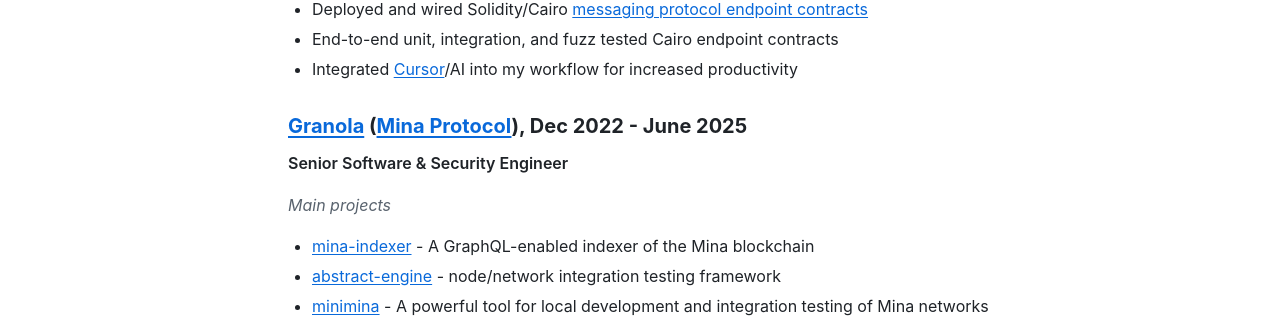
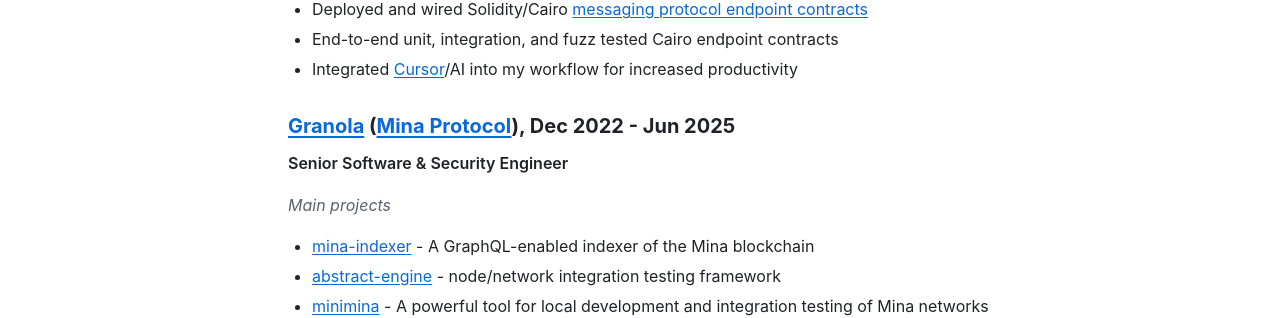
Before and after one commit to Isaac-DeFrain/projects, a Jekyll site: the page built from index.md, in a window 1280 px wide and 900 px high, scrolled down 416 px. Shown: the part 146-464 px from the top of the window. Built offline with Jekyll 4.4.1, drawn with Linux system fonts in a browser that asks for light colours.

Commit message:
feat: update projects

```diff
--- a/index.md
+++ b/index.md
@@ -24,7 +24,7 @@ _Responsibilities_
 - End-to-end unit, integration, and fuzz tested Cairo endpoint contracts
 - Integrated [Cursor](https://cursor.com/agents)/AI into my workflow for increased productivity
 
-### [Granola](https://granola.team/) ([Mina Protocol](https://minaprotocol.com/)), Dec 2022 - June 2025
+### [Granola](https://granola.team/) ([Mina Protocol](https://minaprotocol.com/)), Dec 2022 - Jun 2025
 
 __Senior Software & Security Engineer__
 
@@ -88,7 +88,7 @@ _Responsibilities_
 - [Website](https://scotus-helper.com)
 - [Source code](https://github.com/Isaac-DeFrain/scotus-helper)
 
-<img src="https://opengraph.githubassets.com/ef3ac15b59f3242dcfeb6ab29b02aa4cc114fd0e2d45fecc5e4b9d0c54db35a4/Isaac-DeFrain/scotus-helper" width="50%" alt="SCOTUS helper" />
+<img src="https://opengraph.githubassets.com/38ccbfd8eedbc6401b04d1128142b6db305359e907988c3e2b5c90e74d1bae91/Isaac-DeFrain/scotus-helper" width="50%" alt="SCOTUS helper" />
 
 ### Blog
 
@@ -97,7 +97,7 @@ _Responsibilities_
 - [Website](https://blog.isaacdefrain.com)
 - [Source code](https://github.com/Isaac-DeFrain/blog)
 
-<img src="https://opengraph.githubassets.com/f0b013e8cbb5208f8095ff144f54c7f95a179c115ea690f7a44c9756ea6b7f86/Isaac-DeFrain/blog" width="50%" alt="Blog" />
+<img src="https://opengraph.githubassets.com/db691db55e63442d0338dc2e8c9e7bb3c25ee9633c73d51ace347627ac54899f/Isaac-DeFrain/blog" width="50%" alt="Blog" />
 
 ### Fun with TLA+
 
```
Also changed, not shown: README.md, 1 other file.
